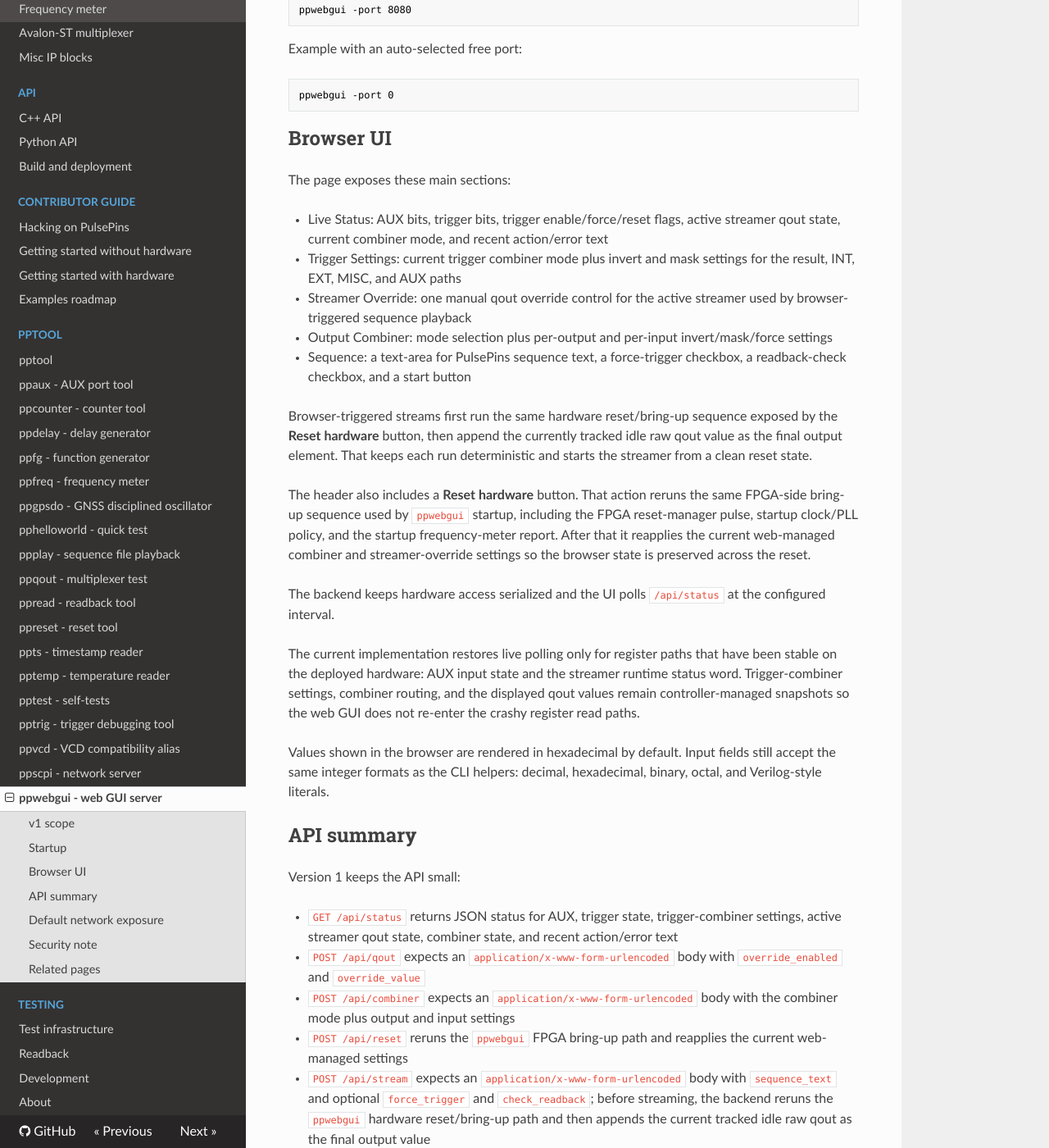
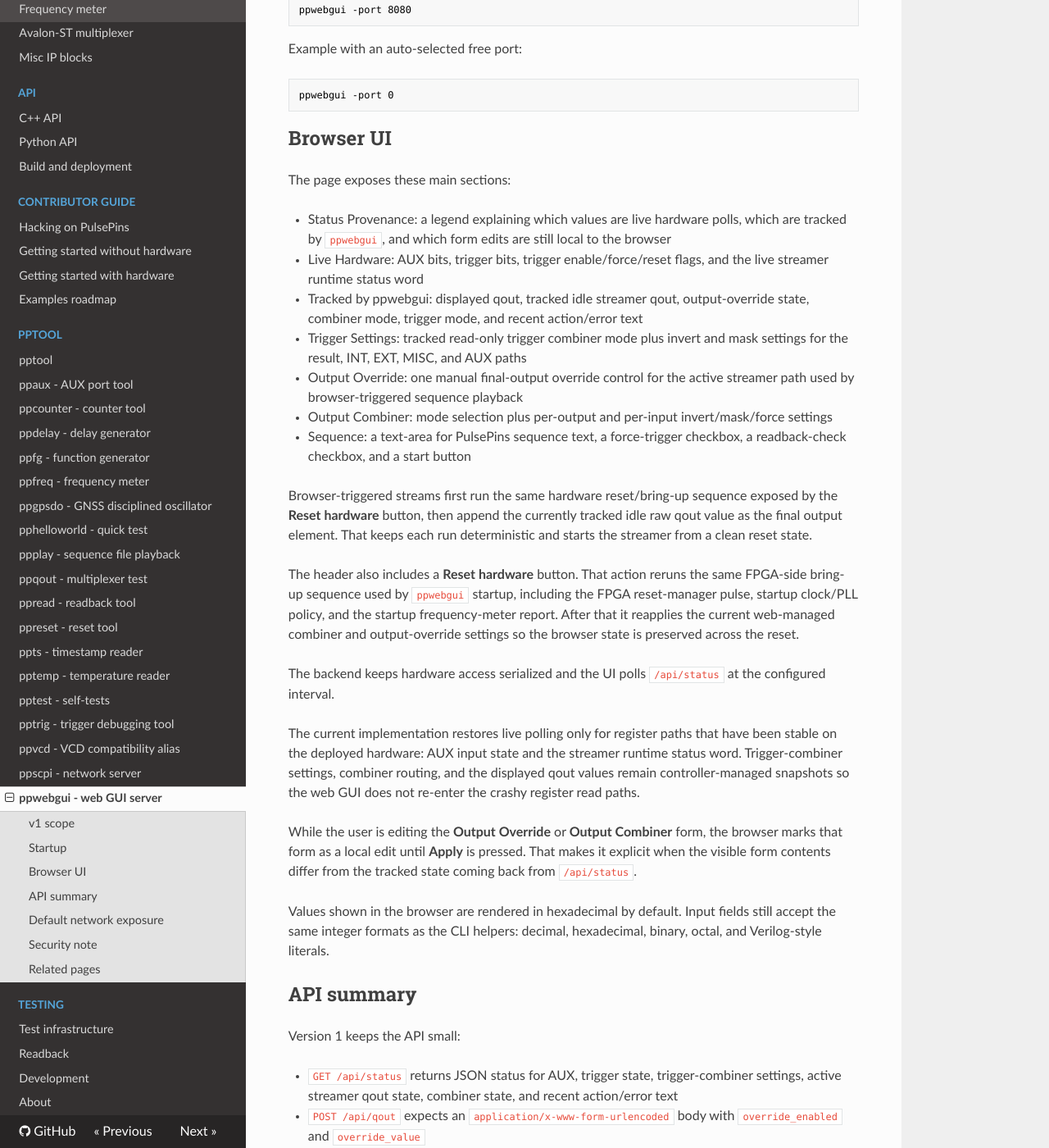
Before and after one commit to rokzitko/PulsePins, an MkDocs documentation site: the page built from docs/docs/ppwebgui.md, in a window 1280 px wide and 1400 px high, scrolled down 1209 px. Shown: the whole window at 82% size. Built offline with MkDocs 1.6.1, drawn with Linux system fonts in a browser that asks for light colours; nearby versions of some CDN libraries.

Commit message:
clarify ppwebgui live vs tracked interface state
Split the browser UI into live-hardware and ppwebgui-tracked sections so snapshot-backed values stop reading like live hardware state. Surface unapplied local edits in the override and combiner forms so focused browser edits are clearly marked until Apply.

```diff
--- a/docs/docs/ppwebgui.md
+++ b/docs/docs/ppwebgui.md
@@ -54,19 +54,23 @@
 
 The page exposes these main sections:
 
-* Live Status: AUX bits, trigger bits, trigger enable/force/reset flags, active streamer qout state, current combiner mode, and recent action/error text
-* Trigger Settings: current trigger combiner mode plus invert and mask settings for the result, INT, EXT, MISC, and AUX paths
-* Streamer Override: one manual qout override control for the active streamer used by browser-triggered sequence playback
+* Status Provenance: a legend explaining which values are live hardware polls, which are tracked by `ppwebgui`, and which form edits are still local to the browser
+* Live Hardware: AUX bits, trigger bits, trigger enable/force/reset flags, and the live streamer runtime status word
+* Tracked by ppwebgui: displayed qout, tracked idle streamer qout, output-override state, combiner mode, trigger mode, and recent action/error text
+* Trigger Settings: tracked read-only trigger combiner mode plus invert and mask settings for the result, INT, EXT, MISC, and AUX paths
+* Output Override: one manual final-output override control for the active streamer path used by browser-triggered sequence playback
 * Output Combiner: mode selection plus per-output and per-input invert/mask/force settings
 * Sequence: a text-area for PulsePins sequence text, a force-trigger checkbox, a readback-check checkbox, and a start button
 
 Browser-triggered streams first run the same hardware reset/bring-up sequence exposed by the **Reset hardware** button, then append the currently tracked idle raw qout value as the final output element. That keeps each run deterministic and starts the streamer from a clean reset state.
 
-The header also includes a **Reset hardware** button. That action reruns the same FPGA-side bring-up sequence used by `ppwebgui` startup, including the FPGA reset-manager pulse, startup clock/PLL policy, and the startup frequency-meter report. After that it reapplies the current web-managed combiner and streamer-override settings so the browser state is preserved across the reset.
+The header also includes a **Reset hardware** button. That action reruns the same FPGA-side bring-up sequence used by `ppwebgui` startup, including the FPGA reset-manager pulse, startup clock/PLL policy, and the startup frequency-meter report. After that it reapplies the current web-managed combiner and output-override settings so the browser state is preserved across the reset.
 
 The backend keeps hardware access serialized and the UI polls `/api/status` at the configured interval.
 
 The current implementation restores live polling only for register paths that have been stable on the deployed hardware: AUX input state and the streamer runtime status word. Trigger-combiner settings, combiner routing, and the displayed qout values remain controller-managed snapshots so the web GUI does not re-enter the crashy register read paths.
+
+While the user is editing the **Output Override** or **Output Combiner** form, the browser marks that form as a local edit until **Apply** is pressed. That makes it explicit when the visible form contents differ from the tracked state coming back from `/api/status`.
 
 Values shown in the browser are rendered in hexadecimal by default. Input fields still accept the same integer formats as the CLI helpers: decimal, hexadecimal, binary, octal, and Verilog-style literals.
 
```
Also changed, not shown: 1 other file.
